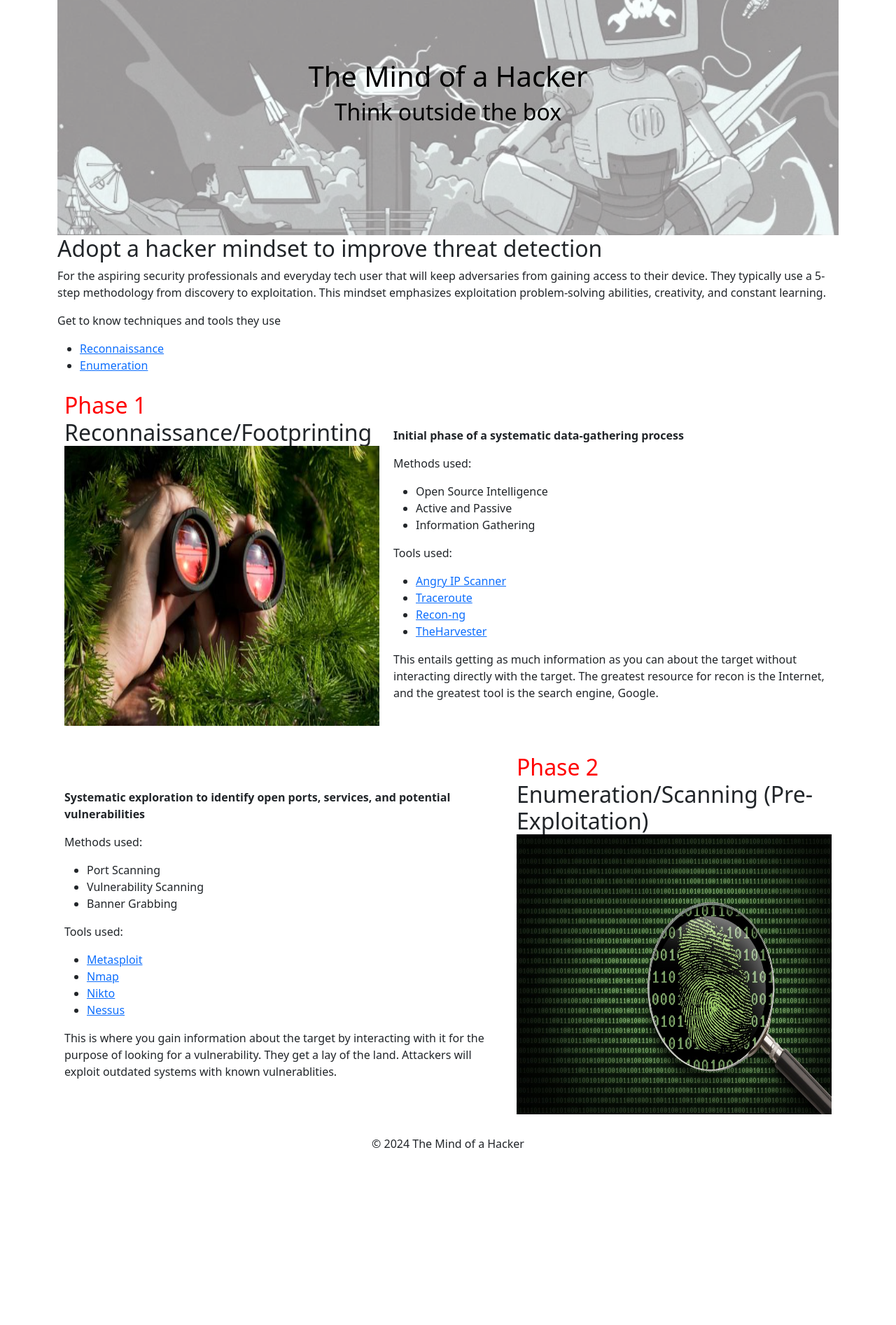
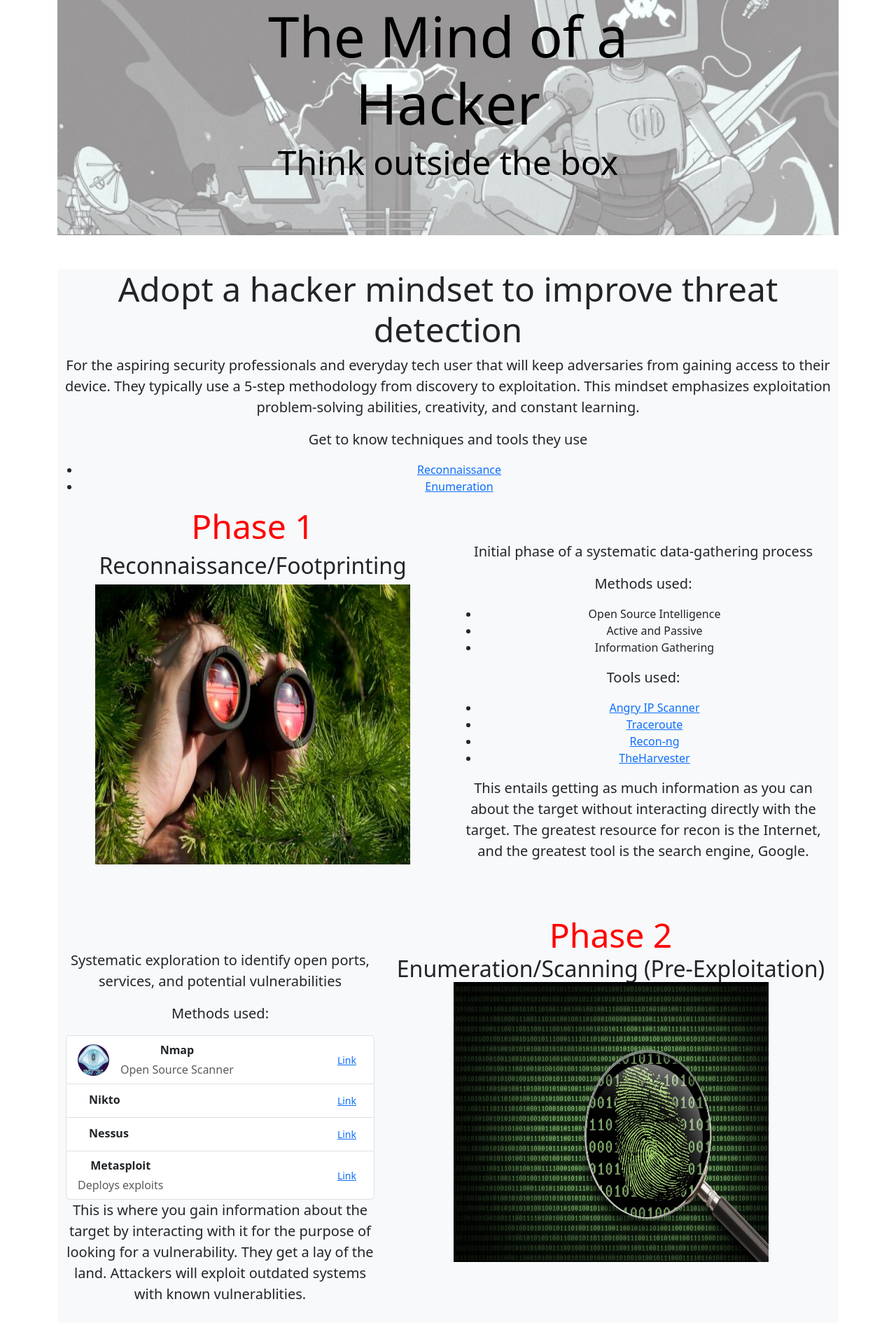
Before and after one commit to chica-94/mind-of-a-hacker, a plain HTML site: page index.html in a window 1280 px wide. Shown: the part 64-1957 px from the top of the page at 70% size. Before the commit the page ends 1710 px from the top, so only its background shows below. Drawn offline with nearby package versions, Linux system fonts and the light colour scheme.

Commit message:
Added list-group class on second phase methods

```diff
--- a/index.html
+++ b/index.html
@@ -2,14 +2,12 @@
 <html lang="en">
 <head>
     <meta charset="UTF-8">
-    <meta name="viewport" content="width=device-width, initial-scale=1.0">
     <link rel="stylesheet" href="css/styles.css">
 
     <title>The Mind of a Hacker</title>
 
     <!-- Responsive metatag -->
     <meta name="viewport" content="width=device-width, initial-scale=1">
-
     <!-- Bootstrap CSS -->
     <link href="https://cdn.jsdelivr.net/npm/bootstrap@5.3.3/dist/css/bootstrap.min.css" rel="stylesheet" integrity="sha384-QWTKZyjpPEjISv5WaRU9OFeRpok6YctnYmDr5pNlyT2bRjXh0JMhjY6hW+ALEwIH" crossorigin="anonymous">
 </head>
@@ -17,20 +15,20 @@
 
     <header class="hero-image"> <!-- HEADER -->
       <div class="hero-text">
-        <h1>The Mind of a Hacker</h1>
-        <h2>Think outside the box</h2>
+        <h1 class="display-1">The Mind of a Hacker</h1>
+        <h2 class="display-5">Think outside the box</h2>
       </div>
       </div>
     </header>
-    <main><!-- MAIN -->
+    <main id="transparency" class="text-center bg-light mt-5"><!-- MAIN -->
       <section>
-        <h2>Adopt a hacker mindset to improve threat detection</h2>
-        <p>For the aspiring security professionals and everyday tech user that will keep adversaries from gaining
+        <h2 class="display-5">Adopt a hacker mindset to improve threat detection</h2>
+        <p class="lead">For the aspiring security professionals and everyday tech user that will keep adversaries from gaining
           access
           to their device. They typically use a 5-step methodology from discovery to exploitation. This mindset
           emphasizes exploitation problem-solving abilities, creativity, and constant learning.</p>
 
-        <p>Get to know techniques and tools they use</p>
+        <p class="lead">Get to know techniques and tools they use</p>
         <nav>
           <ul>
             <li><a href="#recon">Reconnaissance</a></li>
@@ -43,24 +41,25 @@
       <section class="phases">
 
         <!-- Recon Phase -->
-        <article class="phase-row">
-          <div class="phase-col">
-            <h2 class="number">Phase 1</h2>
-            <h2>Reconnaissance/Footprinting</h2>
+         <div class="container">
+          <div class="row">
+            <div class="col-6">
+              <h2 class="number display-5">Phase 1</h2>
+              <h2 class="display-9">Reconnaissance/Footprinting</h2>
               <img src="img/recon.jpg" width="450" height="400" alt="Reconnaissance/Footprinting"
                 title="The first phase of Hacking is Reconnaissance">
             </div>
-          <div class="phase-col">
-            <p class="intro">Initial phase of a systematic data-gathering process</p>
+            <div class="col">
+              <p class="intro lead"><b>Initial phase of a systematic data-gathering process</b></p>
 
-            <p>Methods used:</p>
+              <p class="lead">Methods used:</p>
               <ul>
                 <li>Open Source Intelligence</li>
                 <li>Active and Passive</li>
                 <li>Information Gathering</li>
               </ul>
 
-            <p>Tools used:</p>
+              <p class="lead">Tools used:</p>
               <ul>
                 <li><a href="https://angryip.org/">Angry IP Scanner</a></li>
                 <li><a href="https://dnschecker.org/online-traceroute.php">Traceroute</a></li>
@@ -68,50 +67,88 @@
                 <li><a href="https://certisec.org/recon-ng-a-full-guide/">TheHarvester</a></li>
               </ul>
 
-            <p>This entails getting as much information as you can about the target without interacting directly
+              <p class="lead">This entails getting as much information as you can about the target without interacting directly
                 with the target. The greatest resource for recon is the Internet, and the greatest tool is the
                 search engine, Google. </p>
             </div>
-        </article>
+          </div>
+        </div>
 
         <!-- Enumeration Phase-->
-        <article class="phase-row">
-          <div class="phase-col">
-            <p class="intro">Systematic exploration to identify open ports, services, and potential
+         <div class="container">
+          <div class="phase-row row">
+            <div class="phase-col col">
+              <p class="intro lead">Systematic exploration to identify open ports, services, and potential
                 vulnerabilities</p>
 
-            <p>Methods used:</p>
-            <ul>
-              <li>Port Scanning</li>
-              <li>Vulnerability Scanning</li>
-              <li>Banner Grabbing</li>
+              <p class="lead">Methods used:</p>
+              <ul class="list-group list-group-light">
+                <li class="list-group-item d-flex justify-content-between align-items-center">
+                  <div class="d-flex align-items-center">
+                    <img src="img/scan/nmap.png" alt="" style="width: 45px; height: 45px"
+                      class="rounded-circle" />
+                    <div class="ms-3">
+                      <p class="fw-bold mb-1">Nmap</p>
+                      <p class="text-muted mb-0">Open Source Scanner</p>
+                    </div>
+                  </div>
+                  <a class="btn btn-link btn-rounded btn-sm" href="https://nmap.org/" role="button">Link</a>
+                </li>
+
+                <li class="list-group-item d-flex justify-content-between align-items-center">
+                  <div class="d-flex align-items-center">
+                    <!--<img src="" class="rounded-circle" alt=""
+                      style="width: 45px; height: 45px" /> -->
+                    <div class="ms-3">
+                      <p class="fw-bold mb-1">Nikto</p>
+                      <p class="text-muted mb-0"></p>
+                    </div>
+                  </div>
+                  <a class="btn btn-link btn-rounded btn-sm" href="https://cirt.net/Nikto2" role="button">Link</a>
+                </li>
+
+                <li class="list-group-item d-flex justify-content-between align-items-center">
+                  <div class="d-flex align-items-center">
+                    <!--<img src="" class="rounded-circle" alt=""
+                      style="width: 45px; height: 45px" /> -->
+                    <div class="ms-3">
+                      <p class="fw-bold mb-1">Nessus</p>
+                      <p class="text-muted mb-0"></p>
+                    </div>
+                  </div>
+                  <a class="btn btn-link btn-rounded btn-sm" href="https://www.cs.cmu.edu/~dwendlan/personal/nessus.html" role="button">Link</a>
+                </li>
+
+                <li class="list-group-item d-flex justify-content-between align-items-center">
+                  <div class="d-flex align-items-center">
+                    <!--<img src="" class="rounded-circle" alt=""
+                      style="width: 45px; height: 45px" /> -->
+                    <div class="ms-0">
+                      <p class="fw-bold mb-1">Metasploit</p>
+                      <p class="text-muted mb-0">Deploys exploits</p>
+                    </div>
+                  </div>
+                  <a class="btn btn-link btn-rounded btn-sm" href="https://www.csoonline.com/article/567067/what-is-metasploit-and-how-to-use-this-popular-hacking-tool.html" role="button">Link</a>
+                </li>
               </ul>
 
-            <p>Tools used:</p>
-            <ul>
-              <li><a
-                  href="https://www.csoonline.com/article/567067/what-is-metasploit-and-how-to-use-this-popular-hacking-tool.html">Metasploit</a>
-              </li>
-              <li><a href="https://nmap.org/">Nmap</a></li>
-              <li><a href="https://cirt.net/Nikto2">Nikto</a></li>
-              <li><a href="https://www.cs.cmu.edu/~dwendlan/personal/nessus.html">Nessus</a></li>
-            </ul>
 
-            <p>This is where you gain information about the target by interacting with it for the purpose of
+              <p class="lead">This is where you gain information about the target by interacting with it for the purpose of
                 looking for a vulnerability. They get a lay of the land. Attackers will exploit outdated systems
                 with known vulnerablities. </p>
             </div>
 
-          <div class="phase-col">
-            <h2 class="number">Phase 2</h2>
-            <h2>Enumeration/Scanning (Pre-Exploitation)</h2>
+            <div class="phase-col col-7">
+              <h2 class="number display-5">Phase 2</h2>
+              <h2 class="display-9">Enumeration/Scanning (Pre-Exploitation)</h2>
               <img src="img/enumeration.jpg" width="450" height="400" alt="Enumeration/Scanning"
                 title="The second phase of Hacking is Enumeration">
             </div>
-        </article>
+          </div>
+        </div>
       </section>
     </main>
-    <footer><!-- Defines a footer for a document or section -->
+    <footer class="text-center bg-black text-white py-5"><!-- Defines a footer for a document or section -->
       &copy; 2024 The Mind of a Hacker
     </footer>
 
--- a/tutorial/css/styles.css
+++ /dev/null
@@ -1,50 +0,0 @@
-* {
-    border: 1px dotted red;
-}
-
-body {
-    font-family: Arial, sans-serif;
-}
-
-#experience_form input[type="text"], input[type="email"] {
-    width: 300px;
-}
-
-#experience_form textarea {
-    width: 100%;
-    height: 100px;
-}
-
-
-#experience_form input, #experience_form textarea {
-    padding: 10px;
-}
-
-#experience_form input, #experience_form textarea, #experience_form label {
-    display: block;
-    margin-bottom: 10px;
-}
-
-h1 {
-    font-size: 6rem;
-    text-align: center;
-}
-
-h2 {
-    font-size: 3rem;
-}
-
-.bold {
-    font-weight: bold;
-}
-
-footer {
-    text-align: center;
-}
-
-img {
-    padding: 50px;
-
-}
-
-/* Need to work on #5 Containers */
```
Also changed, not shown: js/script.js (+0 -59 lines), tutorial/index.html (deleted, +0 -82 lines), tutorial/img/boat-ride.jpeg (deleted), tutorial/img/box-model.png (deleted), tutorial/img/hiking.jpeg (deleted), tutorial/img/kayaking.jpeg (deleted), tutorial/img/panoramic-laguna-brava-2000.jpeg (deleted), tutorial/img/pier.jpeg (deleted). Lines whose indentation alone changed are shown as unchanged.
